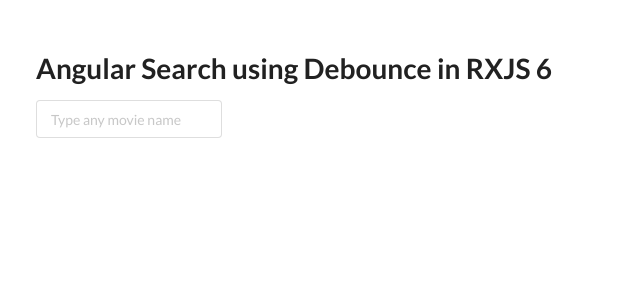
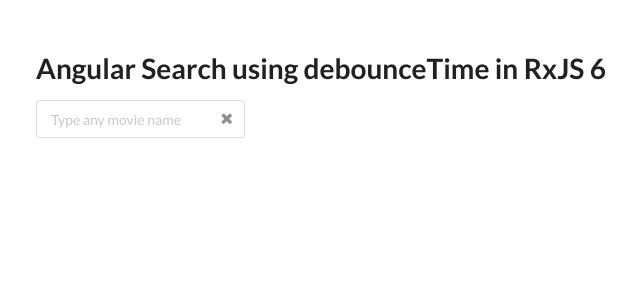
Before and after one commit to nelsW70/rxjs-movie-search, an Angular app: page / in a window 1280 px wide. Shown: the top 300 px of the page, without its empty margins (14-654 px from the left). Built offline with nearby package versions, Linux system fonts and the light colour scheme.

Commit message:
add: link icon and click event to clear input

```diff
--- a/src/app/app.component.html
+++ b/src/app/app.component.html
@@ -1,7 +1,8 @@
 <div class="container">
-  <h1>Angular Search using Debounce in RXJS 6</h1>
-  <div class="ui input">
+  <h1>Angular Search using debounceTime in RxJS 6</h1>
+  <div class="ui icon input">
     <input type="text" #movieSearchInput placeholder="Type any movie name" />
+    <i class="search link icon close" (click)="clearSearch()"></i>
   </div>
 
   <div *ngIf="isSearching">
--- a/src/app/app.component.ts
+++ b/src/app/app.component.ts
@@ -79,4 +79,8 @@
       { params: PARAMS.set('search', term) }
     );
   }
+
+  clearSearch() {
+    console.log('clicked');
+  }
 }
```
